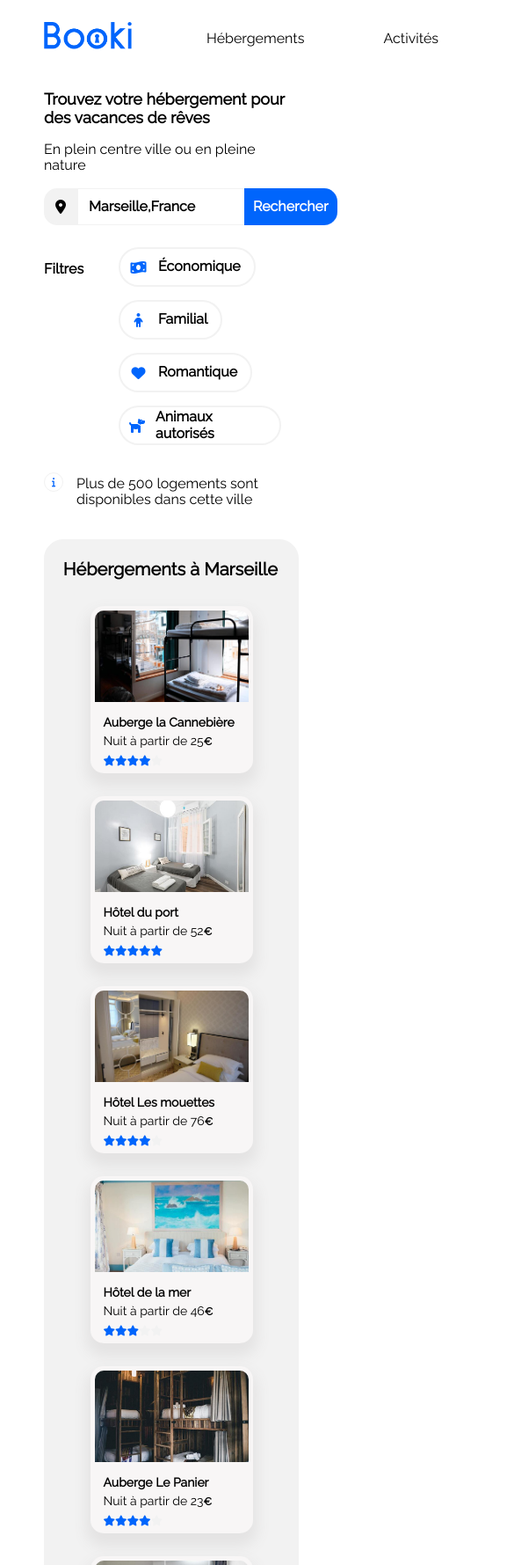
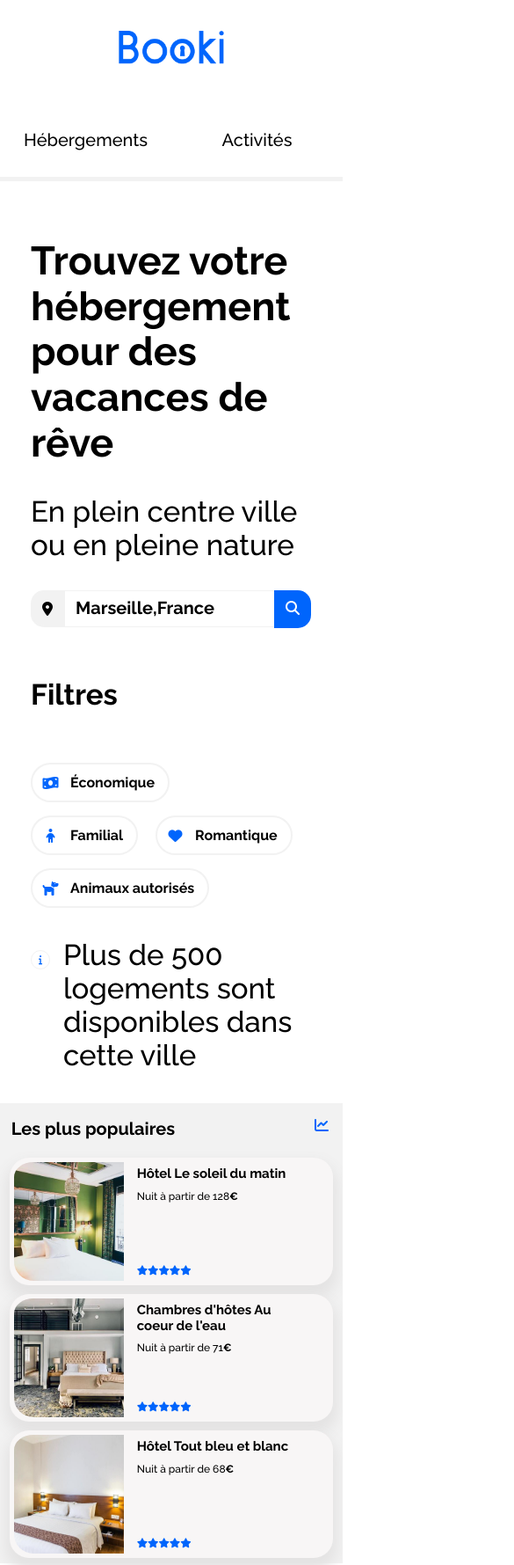
Before and after one commit to Jessika08/P2_Booki, a plain HTML site: page index.html in a window 390 px wide. Shown: the top 1779 px of the page at 88% size, 585 px wide, since content can reach past the window. Drawn offline with Linux system fonts and the light colour scheme.

Commit message:
Réalisation étape 11 (2/2) en cours
- mise en place media queries css mobile
- inversion des section 1 et 2
- footer propre
- éléments en display:none "rechercher" remplacer par la loupe et "afficher plus"

```diff
--- a/css/booki.css
+++ b/css/booki.css
@@ -1,4 +1,7 @@
-@import url('https://fonts.googleapis.com/css2?family=Raleway&display=swap');
+@import url('https://fonts.googleapis.com/css2?family=Raleway:wght@100;200;500;600;700;800;900&display=swap');
+
+/*('https://fonts.googleapis.com/css2?family=Raleway&display=swap');*/
+
 * {
      box-sizing: border-box; /* Opera/IE 8+ */
     -moz-box-sizing: border-box; /* Firefox, autres Gecko */
@@ -526,11 +529,6 @@ footer a{
             margin-right: unset;
         }
 
-        .section-2{
-            width: 100%;
-            padding: 2% 2% 3% 2%;
-        }
-
         .populaires {
             margin-left: 20px;
         }
@@ -539,6 +537,10 @@ footer a{
             padding-right: 15px;
         }
 
+        .section-2{
+            width: 100%;
+            padding: 2% 2% 3% 2%;
+        }
         .cards-section-2{
             display: flex;
             flex-direction: row;
@@ -580,3 +582,196 @@ footer a{
 }
 
 /****************** RESPONSIVE VERSION MOBILE**********************/
+
+@media screen and (max-width: 768px ){
+
+
+    header{
+        margin:unset;
+    }
+
+
+    .main{
+        margin: unset;
+        overflow: scroll;
+    }
+
+   /*new*/
+   .Logo{
+     width: 120px;
+     margin-top: 35px;
+     padding-bottom: 40px;
+   }
+
+   .logonav {
+        flex-direction: column;
+        align-items: center;
+        padding-left:unset;
+   }
+
+   .logonav nav{
+        width: 100%;
+   }
+
+   .logonav ul {
+        padding: unset;
+        justify-content: space-between;
+        font-size: 20px;
+   }
+
+   .logonav nav li{
+        margin: unset;
+        text-align:center;
+        width:50%;
+        padding-bottom:30px;
+        border-bottom: #f2f2f2 5px solid;
+
+   }
+
+   .logonav nav li:hover { /* bordure survol de la nav*/
+        border-bottom: #0065fc 5px solid;
+        border-top: unset;
+   }
+
+   .titre{
+    font-size: 45px;
+   }
+
+   .intro{
+        margin-left: 35px;
+        margin-right: 35px;
+   }
+
+    .intro p{
+        font-size: 33px;
+    }
+
+    .location{
+        width: 80%;
+    }
+
+
+   .filtres{
+        flex-wrap: wrap;
+   }
+
+   .filtres p {
+        padding-bottom: 25px;
+   }
+
+   .filters-bubble{
+    width:400px
+   }
+
+   .rechercher{
+        border-radius: 0px 15px 15px 0px;
+        width: 42px;
+        position:absolute;
+        left: 80%;
+        }
+
+   .rechercher span{
+        display:none;
+   }
+
+   .rechercher i {
+        display: unset;
+
+   }
+
+    .location::placeholder{
+        font-size: 20px;
+    }
+
+   .hebergements-pop{
+        display:flex;
+        flex-direction: column-reverse;
+   }
+
+
+   .section-1{
+        background-color: unset;
+        border: unset;
+        height: auto;
+        margin: unset;
+        padding: unset;
+   }
+
+   .section-1 h2 a{
+        margin-left: 3%;
+   }
+
+   .card-section-1{
+        width: 100%;
+        max-width: 370px;
+        margin: 13px 0px;
+   }
+
+    .section-2{
+            border-radius:unset;
+            height: auto;
+            padding: unset;
+    }
+
+   .cards-section-2, .cards-section-1{
+        display: flex;
+        flex-direction: column;
+        align-items: center;
+   }
+
+
+   .card-section-2{
+        width: 95%;
+        margin: 5px;
+   }
+
+   .card-section-2-image img{
+        width: 125px;
+   }
+
+   .populaires{
+    margin-left: 3%;
+   }
+
+   .show_more .afficher_plus{
+        display: none;
+   }
+
+   .section-3 h2{
+        margin-left: 3%;
+        max-width: 100px;
+   }
+
+   .card-section-3 {
+        max-width: 370px;
+        width: 100%;
+        height: unset;
+        margin-bottom: unset;
+   }
+
+   .cards-section-3{
+        display: flex;
+        flex-direction: column;
+        align-items: center;
+        height: auto;
+   }
+
+   .card{
+        height: 208px;
+        margin-bottom: 20px;
+   }
+
+   footer{
+     display: flex;
+     flex-direction: column;
+     padding-left: 35px;
+     margin: unset;
+   }
+
+   .a_propos, .nos_hebergements, .assistance{
+        width: 100%;
+        padding-left: unset;
+   }
+
+
+}
--- a/index.html
+++ b/index.html
@@ -28,7 +28,7 @@
     <main class="main">
 
         <div class="intro">
-            <h1 class="titre">Trouvez votre hébergement pour des vacances de rêves</h1>
+            <h1 class="titre">Trouvez votre hébergement pour des vacances de rêve</h1>
             <p>En plein centre ville ou en pleine nature</p>
 
 
```
Also changed, not shown: css booki responsive mobile à voir.txt (added).
